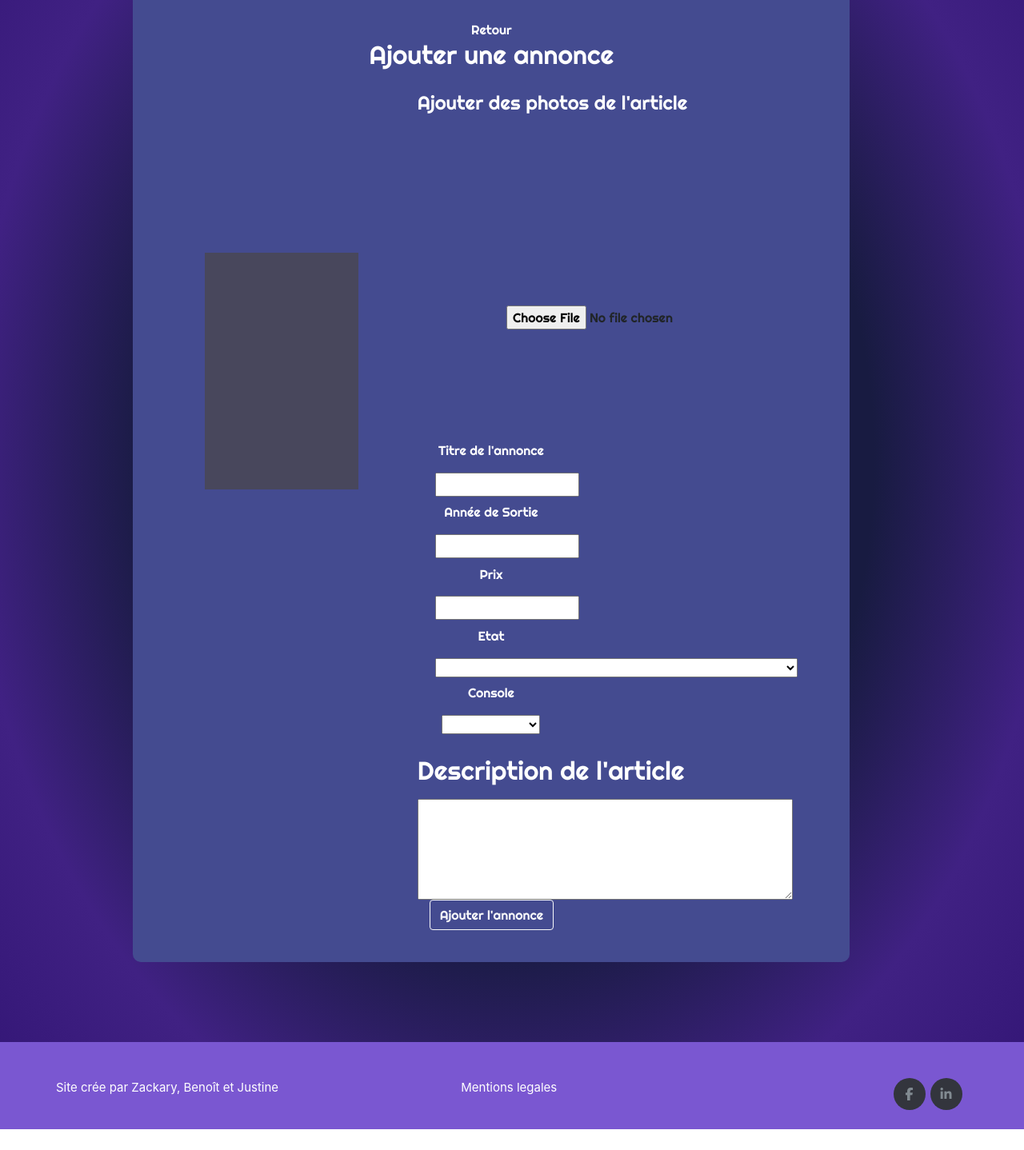
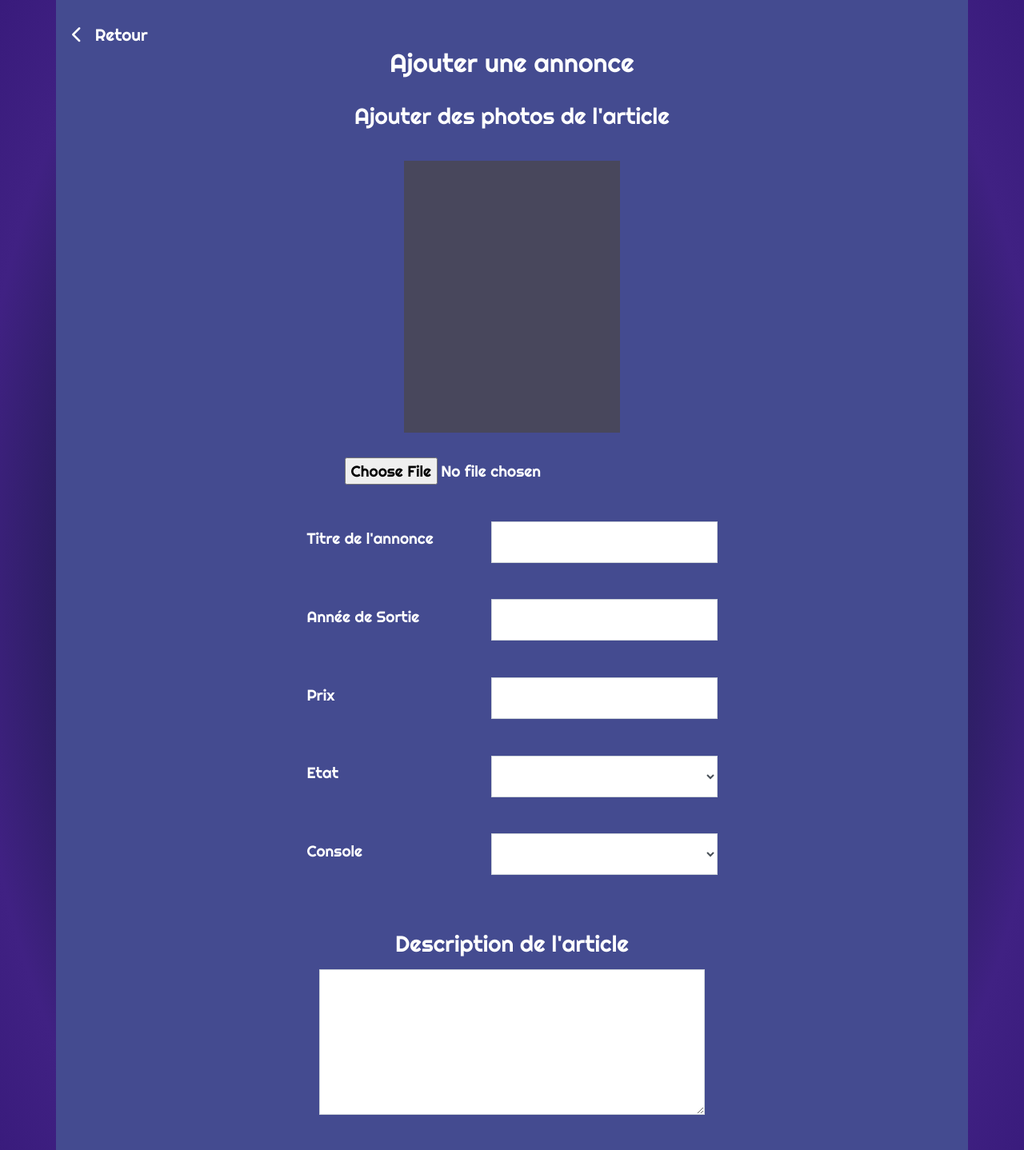
Before and after one commit to Zackary-Fon/RetroHunt, a React (Create React App) app: page /DeposerAnnonce in a window 1280 px wide. Shown: the part 260-1698 px from the top of the page at 80% size. Before the commit the page ends 1672 px from the top, so only its background shows below. Built offline with nearby package versions, Linux system fonts and the light colour scheme.

Commit message:
css annonce

```diff
--- a/src/Header/Header.css
+++ b/src/Header/Header.css
@@ -8,6 +8,7 @@ header {
     font: 400;
     letter-spacing: 1px;
     position: fixed;
+    z-index: 1;
 }
 
 body{
--- /dev/null
+++ b/src/Pages/AjouterAnnonce/AjouterAnnonce.css
@@ -0,0 +1,106 @@
+.breadcrumb{
+    color: white;
+    background-color: transparent !important;
+}
+
+.contain-customize{
+    position: relative;
+    background-color: #444B90;
+    color: white;
+    margin-top: 100px;
+    margin-bottom: 100px;
+    border-radius: 10px;
+    padding-top: 40px;
+    padding-bottom: 40px;
+    width: 100%;
+    z-index: 0 !important;
+}
+
+.back_btn{
+    text-align: left;
+    font-size: 1.3em;
+    color: white !important;
+}
+
+.back_btn a{
+    color: white !important;
+}
+
+.back_btn a:hover{
+    text-decoration: none !important;
+    color: #61F2F5 !important;
+}
+
+.back_btn a i{
+    margin-left: 20px;
+    margin-right: 10px;
+}
+
+.form{
+    display: flex;
+    flex-direction: column;
+    align-items: center;
+    justify-content: center;
+}
+
+.title{
+    text-align: center;
+}
+
+#photo{
+    background-color:#48475C;
+    height:340px;
+    width:270px;
+    margin: 6%;
+}
+
+#photo-send{
+    width: auto;
+}
+
+.row_customize{
+    flex-direction: row;
+    width: 45%;
+    justify-content: space-between;
+    align-items: center;
+    margin: 2%;
+    font-size: 1.2rem;
+}
+
+.form-control{
+    display: flex !important;
+    width: 50% !important;
+    border-radius: 0px !important;
+}
+
+/* .input-custom{
+    width: 30%;
+    max-width: 50em;
+    min-width: 10em;
+} */
+
+.column{
+    flex-direction: column;
+    justify-content: center;
+    align-items: center;
+    width: 80%;
+    margin-top: 4%;
+    margin-bottom: 4%;
+}
+
+.addAnonce_div{
+    width: 80%;
+    text-align: end;
+}
+
+.addAnonce_btn{
+    background-color: transparent !important;
+    border: 2px solid white !important;
+}
+
+.addAnonce_btn:hover{
+    color: #61F2F5 !important;
+    background-color: transparent !important;
+    border: 2px solid #61F2F5 !important;
+    box-shadow: 0px 0px 3px #61F2F5;
+}
--- a/src/Pages/AjouterAnnonce/AjouterAnnonce.js
+++ b/src/Pages/AjouterAnnonce/AjouterAnnonce.js
@@ -1,14 +1,15 @@
 import React from "react";
 import Card from "./Card.js";
-import './Card.css';
+import './AjouterAnnonce.css';
+import Container from 'react-bootstrap/Container';
 
 const AjouterAnnonce = () =>{
 
     return(
-      <div>
-          <h1 className="title">Accueil-Ajouter une annonce</h1>
+      <Container>
+          <p className="breadcrumb">Accueil - Ajouter une annonce</p>
           <Card/>
-      </div>
+      </Container>
     )
 }
 export default AjouterAnnonce;
--- a/src/Pages/AjouterAnnonce/Card.css
+++ /dev/null
@@ -1,17 +0,0 @@
-.Card{
-    background-color: #444B90;
-    margin-top: 100px;
-    margin-bottom: 100px;
-    border-radius: 10px;
-    padding-top: 40px;
-    padding-bottom: 40px;
-    width: 70%;
-    margin-left:13%
-
-}
-.title{
-    font-size: 1.0rem !important;
-    color:white;
-    margin-top: 2%;
-    margin-left:-62%;
-}
--- a/src/Pages/AjouterAnnonce/Card.js
+++ b/src/Pages/AjouterAnnonce/Card.js
@@ -1,13 +1,13 @@
 import React from "react";
-import Form from "./Form.js";
-import './Card.css';
+import Formulaire from "./Form.js";
+import './AjouterAnnonce.css';
 
 
 const Card = () =>{
 
     return(
-        <div className="Card">
-            <Form/>
+        <div className="contain-customize">
+            <Formulaire/>
         </div>
     )
 }
--- a/src/Pages/AjouterAnnonce/Form.css
+++ b/src/Pages/AjouterAnnonce/Form.css
@@ -1,4 +1,4 @@
-.btn-customize{
+/* .btn-customize{
     color: #444B90 !important;
     background-color: white !important;
     border: white !important;
@@ -12,10 +12,11 @@
 .Tt{
     color:white;
 }
+
 .Retour{
     Color:white;
+}
 
-}
 .input-customize{
     flex-wrap: nowrap !important;
     align-items: space-around;
@@ -39,9 +40,9 @@
 }
 
 #Art{
-margin-left:40%;
-margin-top:2%;
-color:white;
+    margin-left:40%;
+    margin-top:2%;
+    color:white;
 }
 
 #photo{
@@ -67,4 +68,4 @@ color:white;
 
 .center label{
     color:white;
-}
+} */
--- a/src/Pages/AjouterAnnonce/Form.js
+++ b/src/Pages/AjouterAnnonce/Form.js
@@ -2,11 +2,12 @@ import React,{useEffect} from "react";
 import  Ajout from "./fetchEnvAnn";
 import  RecupPlay from "./fetchEnvAnn";
 import Row from "react-bootstrap/Row";
-import Col from 'react-bootstrap/Col';
-import './Form.css';
+import Form from 'react-bootstrap/Form';
+import Button from 'react-bootstrap/Button';
+import './AjouterAnnonce.css';
 import {Link} from "react-router-dom";
 
-const Form = () =>{
+const Formulaire = () =>{
     useEffect(() => {
         Ajout()
         RecupPlay()
@@ -15,27 +16,35 @@ const Form = () =>{
 
     return(
     <div>
-        <Link className="Retour" to="/">Retour</Link>
-        <form id="myForm" method='POST' enctype="multipart/form-data">
-            <h2 className="Tt">Ajouter une annonce</h2>
-            <Row>
-            <h4 id="Art">Ajouter des photos de l'article</h4>
+        <div className="back_btn"><Link to="/"><i class="fas fa-chevron-left"></i> Retour</Link></div>
+        <Form id="form"  className="form" method='POST' enctype="multipart/form-data">
+            <h2 className="title">Ajouter une annonce</h2>
+
+
+            <Row className="row_customize justify-content-center ">
+                <h3>Ajouter des photos de l'article</h3>
                 <div id="photo"></div>
-    <input type="file" name="image" id="image" className="input-customize input-photo"/>
+                <Form.Control type="file" name="photo-send" id="photo-send" className="input-custom input-photo"/>
             </Row>
-    <Row>
-        <Col xs={2} className="center">
-    <label for="titreAnnonce">Titre de l'annonce </label>
-    <input type="text" name="TitreAnnonce" id="TitreAnnonce" className="input-customize"></input>
 
-    <label for="date">Année de Sortie </label>
-    <input type="text" name="Date" id="Date" className="input-customize"></input>
+            <Row className="row_customize">
+                <Form.Label for="titreAnnonce">Titre de l'annonce </Form.Label>
+                <Form.Control type="text" name="TitreAnnonce" id="TitreAnnonce" className="input-custom"></Form.Control>
+            </Row>
 
-    <label for="Prix">Prix</label>
-    <input type="text" name="Prix" id="Prix" className="input-customize"></input>
+            <Row className="row_customize">
+                <Form.Label for="date">Année de Sortie </Form.Label>
+                <Form.Control type="text" name="Date" id="Date" className="input-custom"></Form.Control>
+            </Row>
 
-    <label for="Etat">Etat</label>
-    <select name="Etat" id="Etat" className="input-customize">
+            <Row className="row_customize">
+                <Form.Label for="Prix">Prix</Form.Label>
+                <Form.Control type="text" name="Prix" id="Prix" className="input-custom"></Form.Control>
+            </Row>
+
+            <Row className="row_customize">
+                    <Form.Label for="Etat">Etat</Form.Label>
+                    <Form.Control type="text"as="select" name="Etat" id="Etat" className="input-custom">
                         <option value=" "> </option>
                         <option value="neuf">Neuf(sous blister)</option>
                         <option value="tresBon"> Très bon (sans blister et pas de défaut sur la boite)</option>
@@ -44,9 +53,12 @@ const Form = () =>{
                         <option value="mauvais">mauvais( défauts sur la boite et le jeu signalés en photo)</option>
                         <option value="NoB">Pas de boite et jeu en bon état</option>
                         <option value="NoM">Pas de boite et jeu avec défauts (signalé en photo)</option>
-    </select>
-    <label for="Console">Console</label>
-    <select name="Console" id="console" className="input-customize">
+                    </Form.Control>
+            </Row>
+
+            <Row className="row_customize">
+                    <Form.Label for="Console">Console</Form.Label>
+                    <Form.Control type="text" as="select" name="Console" id="console" className="input-custom">
                         <option value=" "> </option>
                         <option value="play1">Playstation 1</option>
                         <option value="play2">Playstation 2</option>
@@ -59,16 +71,18 @@ const Form = () =>{
                         <option value="SuperNes">Super Nes</option>
                         <option value="NEOGEO">NEO GEO </option>
                         <option value="Atari">Atari</option>
-    </select>
-    </Col>
+                    </Form.Control>
             </Row>
-    <Row>
-    <label for="description" id="Art"><h2>Description de l'article</h2></label>
-    <textarea  id="description" name="description" rows="5" cols="33"className="center"></textarea>
+
+
+            <Row className="justify-content-center column" >
+                <label for="description" id="description"><h3>Description de l'article</h3></label>
+                <Form.Control  as="textarea" id="description" name="description" rows="7" ></Form.Control>
             </Row>
-    <button type="submit" id="submit" className="btn btn-outline-light">Ajouter l'annonce</button>
-    </form>
+
+            <div className="addAnonce_div"><Button type="submit" id="submit" className="btn addAnonce_btn">Ajouter l'annonce</Button></div>
+        </Form>
     </div>
     )
 }
-export default Form;
+export default Formulaire;
```
Lines whose indentation alone changed are shown as unchanged.
